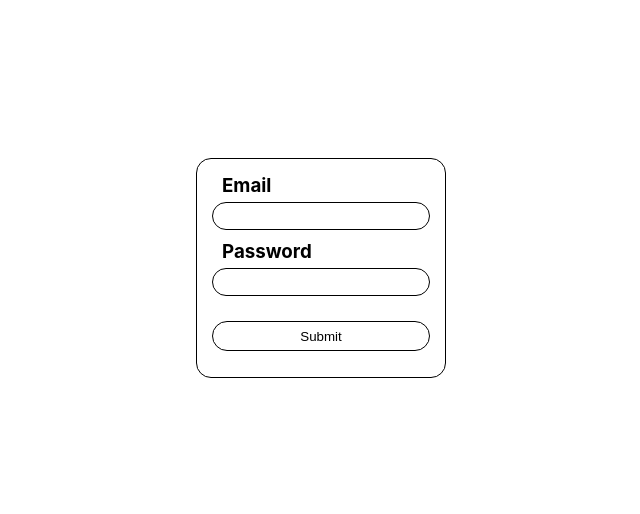
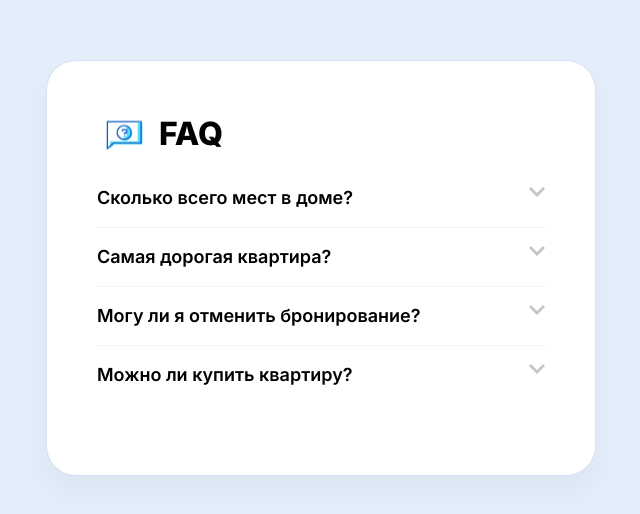
Before and after one commit to Daniel-sus/React-tutorials, a React (Create React App) app: page / in a window 1280 px wide. Shown: the part 132-646 px from the top of the page, without its empty margins (319-959 px from the left). Built offline with nearby package versions, Linux system fonts and the light colour scheme.

Commit message:
Сделфл дз 3

```diff
--- /dev/null
+++ b/src/tutorial-3/App.js
@@ -0,0 +1,8 @@
+import React from "react";
+import List from "./List";
+import "./style.css";
+
+function App() {
+  return <List />;
+}
+export default App;
--- /dev/null
+++ b/src/tutorial-3/List.jsx
@@ -0,0 +1,57 @@
+import React from "react";
+import Tab from "../tutorial-3/Tab";
+
+const List = () => {
+  const tabs = [
+    {
+      id: 1,
+      title: "Сколько всего мест в доме?",
+      description:
+        "Lorem ipsum dolor sit amet consectetur adipisicing elit. Non quos nemo corporis velit culpa veritatis asperiores deserunt, commodi ipsum at? Esse quibusdam dignissimos recusandae enim. Eaque expeditaeum provident totam!",
+    },
+    {
+      id: 2,
+      title: "Самая дорогая квартира?",
+      description:
+        "Lorem ipsum dolor sit amet consectetur adipisicing elit. Maxime fuga deserunt aliquid voluptatum ad, molestiae dicta officiis animi ummollitia, reiciendis a cum ratione veritatis cupiditate voluptatem.Consectetur, exercitationem magnam.",
+    },
+    {
+      id: 3,
+      title: "Могу ли я отменить бронирование?",
+      description:
+        "Да, вы можете отменить забронированную квартиру в течение 3 дней.",
+    },
+    {
+      id: 4,
+      title: "Можно ли купить квартиру?",
+      description:
+        "Lorem ipsum dolor sit amet consectetur adipisicing elit. Est commodi itaque ratione voluptatem dolores iusto aperiam adipisci incidunt perspiciatis ullam! Repellat accusamus rerum excepturi minus delectus? Consequatur libero nemo alias.",
+    },
+  ];
+
+  const [activeId, setActiveId] = React.useState();
+
+  const toggleTab = (id) => {
+    setActiveId(id);
+  };
+
+  return (
+    <div id="app">
+      <div className="app-container">
+        <h1 className="app-title">FAQ</h1>
+        <div className="app-tabs">
+          {tabs.map((tab) => (
+            <Tab
+              {...tab}
+              key={tab.id}
+              toggleTab={toggleTab}
+              opened={activeId === tab.id}
+            />
+          ))}
+        </div>
+      </div>
+    </div>
+  );
+};
+
+export default List;
--- /dev/null
+++ b/src/tutorial-3/Tab.jsx
@@ -0,0 +1,17 @@
+import React from "react";
+
+const Tab = ({ opened, toggleTab, title, description, id }) => {
+  return (
+    <div className={opened ? "tab active" : "tab"}>
+      <input id="tab-one" type="checkbox" name="tabs" />
+      <label onClick={() => toggleTab(id)} for="tab-one">
+        {title}
+      </label>
+      <div className="tab-content">
+        <p>{description}</p>
+      </div>
+    </div>
+  );
+};
+
+export default Tab;
--- /dev/null
+++ b/src/tutorial-3/style.css
@@ -0,0 +1,114 @@
+@import url("https://fonts.googleapis.com/css2?family=Inter:wght@400;600;800&display=swap");
+
+* {
+  margin: 0;
+  padding: 0;
+  box-sizing: border-box;
+}
+
+body {
+  background-color: #e4edfa;
+  font-family: "Inter", sans-serif;
+  font-weight: 400;
+  font-size: 14px;
+  color: #000;
+}
+
+#app {
+  display: flex;
+  justify-content: center;
+  align-items: center;
+  height: 100vh;
+}
+
+.app-container {
+  max-width: 550px;
+  padding: 53px 50px;
+  background: #ffffff;
+  border: 1px solid #d6e1f1;
+  box-shadow: 0px 15px 30px rgba(0, 0, 0, 0.04);
+  border-radius: 30px;
+}
+
+.app-title {
+  padding-left: 62px;
+  margin-bottom: 34px;
+  font-weight: 800;
+  font-size: 32px;
+  line-height: 39px;
+  background-image: url("./img/title-bg.svg");
+  background-repeat: no-repeat;
+  background-size: 54px;
+  background-position: left center;
+}
+
+/* Acordeon styles */
+.tab {
+  position: relative;
+  margin-bottom: 18px;
+  padding-bottom: 18px;
+  width: 100%;
+  overflow: hidden;
+  border-bottom: 1px solid #f3f3f3;
+}
+
+.tab:last-child {
+  border-bottom: 0;
+}
+
+.tab input {
+  position: absolute;
+  opacity: 0;
+  z-index: -1;
+}
+.tab label {
+  position: relative;
+  display: block;
+  background: #fff;
+  cursor: pointer;
+  font-weight: 600;
+  font-size: 18px;
+  line-height: 22px;
+}
+.blue label {
+  background: #2980b9;
+}
+.tab-content {
+  max-height: 0;
+  overflow: hidden;
+  -webkit-transition: max-height 0.35s;
+  -o-transition: max-height 0.35s;
+  transition: max-height 0.35s;
+}
+.tab-content p {
+  color: #6d6d6d;
+  padding: 14px 0 24px;
+  line-height: 22px;
+}
+/* :active */
+.tab.active .tab-content {
+  max-height: 100vh;
+}
+/* Icon */
+.tab label::after {
+  position: absolute;
+  content: "";
+  width: 16px;
+  height: 10px;
+  background-image: url("./img/arrow-tab.svg");
+  background-repeat: no-repeat;
+  background-position: center;
+  background-size: 16px;
+  right: 0;
+  top: 0px;
+  display: block;
+  line-height: 3;
+  text-align: center;
+  -webkit-transition: all 0.35s;
+  -o-transition: all 0.35s;
+  transition: all 0.35s;
+}
+
+.tab.active label::after {
+  transform: rotate(180deg);
+}
```
Also changed, not shown: src/index.js (+5 -5 lines), src/tutorial-3/img/arrow-tab.svg (added), src/tutorial-3/img/title-bg.svg (added).
